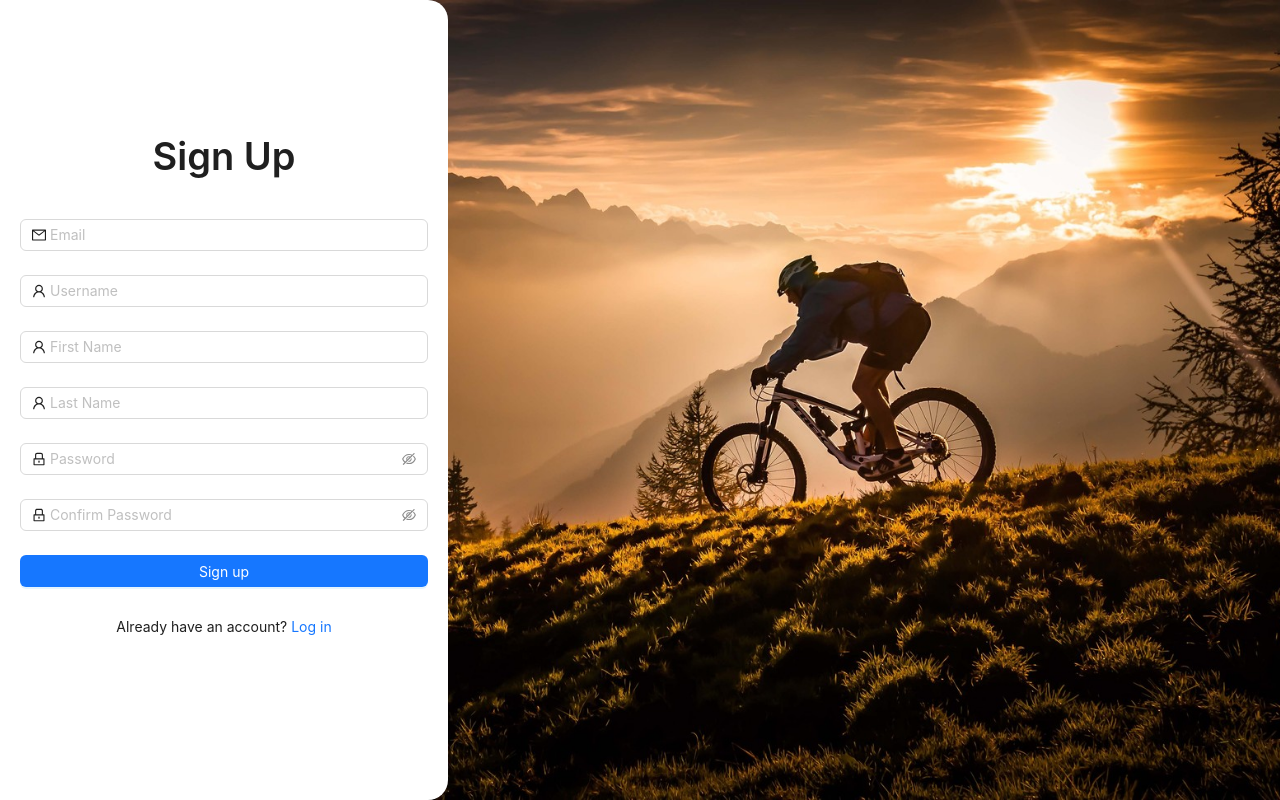
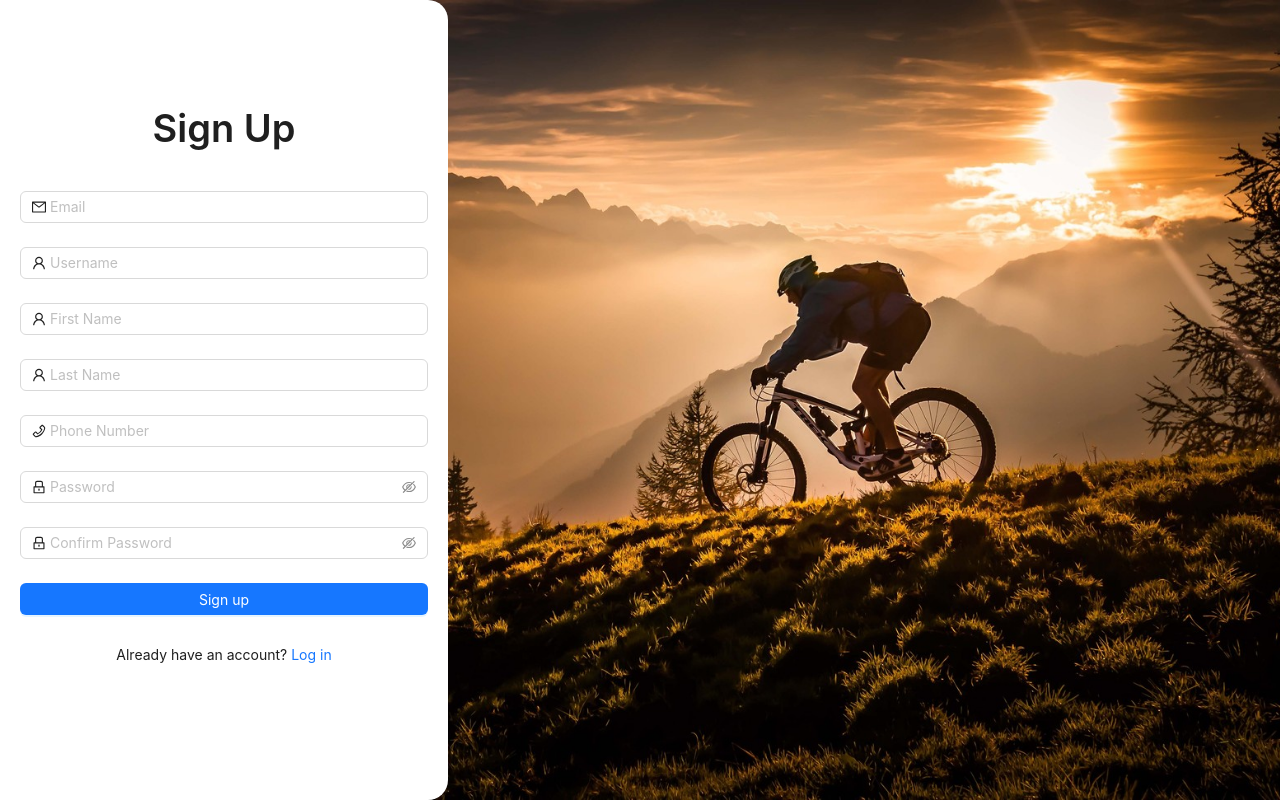
Before and after one commit to DvemerD/sport-swap, a React (Vite) app in the folder client/: page /signup in a window 1280 px wide. Built offline with nearby package versions, Linux system fonts and the light colour scheme; no server answers.

Commit message:
added userApi

```diff
--- a/client/src/components/logIn/LogIn.jsx
+++ b/client/src/components/logIn/LogIn.jsx
@@ -1,7 +1,7 @@
 import { useEffect } from "react";
 import { useDispatch } from "react-redux";
 import { setSession } from "../../redux/slices/authSlice";
-import { useNavigate } from 'react-router-dom';
+import { useNavigate } from "react-router-dom";
 import { setHideHeader } from "../../redux/slices/headerSlice";
 import { LockOutlined, MailOutlined, UserOutlined } from "@ant-design/icons";
 import { Button, Form, Input, message } from "antd";
@@ -10,7 +10,6 @@ import { Link } from "react-router-dom";
 import { useLoginMutation } from "../../redux/api/authApi";
 
 import "./login.scss";
-
 
 const Login = () => {
   const [login, { isLoading, isError, error }] = useLoginMutation();
@@ -28,7 +27,7 @@ const Login = () => {
   useEffect(() => {
     if (isError) {
       messageApi.open({
-        type: 'error',
+        type: "error",
         content: `Status: ${error.status}. ${error.data.detail}`,
       });
     }
@@ -42,7 +41,7 @@ const Login = () => {
             token: res.data.access,
           })
         );
-        navigate("/")
+        navigate("/");
       })
       .catch((err) => {
         console.log(err);
@@ -68,14 +67,14 @@ const Login = () => {
           rules={[
             {
               required: true,
-              message: "Please input your Username!",
+              message: "Please input your username or email!",
             },
           ]}
           hasFeedback
         >
           <Input
             prefix={<UserOutlined className="site-form-item-icon" />}
-            placeholder="Username"
+            placeholder="Username or Email"
           />
         </Form.Item>
         <Form.Item
--- a/client/src/components/productInfo/ProductInfo.jsx
+++ b/client/src/components/productInfo/ProductInfo.jsx
@@ -55,7 +55,7 @@ const ProductInfo = ({ data, open, setOpen }) => {
     <>
       <Drawer
         className="drawer"
-        title="Drawer with extra actions"
+        title={data.title}
         placement="right"
         width={620}
         onClose={onClose}
@@ -90,6 +90,8 @@ const ProductInfo = ({ data, open, setOpen }) => {
                 </div>
               ))}
             </Carousel>
+            <p style={{padding: "10px 0 "}}>Description:</p>
+            <p style={{paddingBottom: "15px"}}>{data.description}</p>
             <Form
               className="drawer__space"
               layout="vertical"
--- a/client/src/components/productItem/ProductItem.jsx
+++ b/client/src/components/productItem/ProductItem.jsx
@@ -14,13 +14,13 @@ const ProductItem = ({ data }) => {
             <img
               alt={`image ${data.title}`}
               src={data.image[0].url}
-              style={{ maxHeight: "240px", objectFit: "cover" }}
+              style={{ height: "240px", objectFit: "cover" }}
             />
           }
           onClick={() => setOpen(true)}
         >
           <Card.Meta title={data.title} description={`Price: ${data.price}$`} />
-          <p>User: {data.username}</p>
+          <p>User: {data.user.username}</p>
           <p>Location: {data.location_product.location}</p>
         </Card>
       </Col>
--- a/client/src/components/signUp/SignUp.jsx
+++ b/client/src/components/signUp/SignUp.jsx
@@ -2,10 +2,16 @@ import { useSignupMutation } from "../../redux/api/authApi";
 import { useEffect } from "react";
 import { useDispatch } from "react-redux";
 import { setHideHeader } from "../../redux/slices/headerSlice";
-import { LockOutlined, MailOutlined, UserOutlined } from "@ant-design/icons";
+import {
+  LockOutlined,
+  MailOutlined,
+  PhoneOutlined,
+  UserOutlined,
+} from "@ant-design/icons";
 import { Button, Form, Input, message } from "antd";
 import Title from "antd/es/typography/Title";
 import { Link, useNavigate } from "react-router-dom";
+import { setSession } from "../../redux/slices/authSlice";
 
 import "./signup.scss";
 
@@ -36,9 +42,18 @@ const Signup = () => {
   }, [isError, error, messageApi]);
 
   const onFinish = (values) => {
-    signup(values).then((res) => {
-      navigate("/login");
-    });
+    signup(values)
+      .then((res) => {
+        dispatch(
+          setSession({
+            token: res.data.access,
+          })
+        );
+        navigate("/");
+      })
+      .catch((err) => {
+        console.log(err);
+      });
   };
 
   return (
@@ -120,6 +135,21 @@ const Signup = () => {
           />
         </Form.Item>
         <Form.Item
+          name="phone_number"
+          rules={[
+            {
+              required: true,
+              message: "Please input your Phone Number!",
+            },
+          ]}
+          hasFeedback
+        >
+          <Input
+            prefix={<PhoneOutlined className="site-form-item-icon" />}
+            placeholder="Phone Number"
+          />
+        </Form.Item>
+        <Form.Item
           name="password"
           rules={[
             {
@@ -129,6 +159,11 @@ const Signup = () => {
             {
               min: 8,
               message: "Password must be at least 8 characters!",
+            },
+            {
+              pattern: /^(?=.*[a-z])(?=.*[A-Z])(?=.*\d).{8,}$/,
+              message:
+                "The password must contain an uppercase letter, a lowercase letter and a number!",
             },
           ]}
           hasFeedback
--- a/client/src/pages/profilePage/ProfilePage.jsx
+++ b/client/src/pages/profilePage/ProfilePage.jsx
@@ -58,11 +58,12 @@ const ProfilePage = () => {
           layout="vertical"
           initialValues={{
             remember: true,
-            pricing: [],
+            pricing: "",
             description: "",
             images: "",
             title: "",
             category: "",
+            location: "",
           }}
           onFinish={(values) => {
             const images = values.images.fileList.map(
@@ -88,7 +89,16 @@ const ProfilePage = () => {
               formData.append("image", value);
             }
 
-            createProduct(formData).unwrap();
+            createProduct(formData)
+              .then((res) => {
+                messageApi.open({
+                  type: "success",
+                  content: "Product created successfully!",
+                });
+              })
+              .catch((err) => {
+                console.log(err);
+              });
           }}
         >
           <Title level={2} className="equipment__title">
--- a/client/src/redux/api/productApi.js
+++ b/client/src/redux/api/productApi.js
@@ -29,17 +29,12 @@ export const productApi = createApi({
       query: () => "get_city/",
       providesTags: ["Location"],
     }),
-    getUser: builder.query({
-      query: () => "current_user/",
-    }),
   }),
 });
 
 export const {
   useCreateProductMutation,
   useGetProductsQuery,
-  // useGetSearchProductsMutation,
   useGetCategoryQuery,
   useGetLocationQuery,
-  useGetUserQuery,
 } = productApi;
--- /dev/null
+++ b/client/src/redux/api/userApi.js
@@ -0,0 +1,17 @@
+import { createApi, fetchBaseQuery } from "@reduxjs/toolkit/query/react";
+
+export const userApi = createApi({
+  reducerPath: "user",
+  baseQuery: fetchBaseQuery({
+    baseUrl: `${import.meta.env.VITE_SERVER_URL}`,
+  }),
+  endpoints: (builder) => ({
+    getUser: builder.query({
+      query: () => "current_user/",
+    }),
+  }),
+});
+
+export const {
+  useGetUserQuery,
+} = userApi;
--- a/client/src/redux/store.js
+++ b/client/src/redux/store.js
@@ -4,6 +4,7 @@ import header from "./slices/headerSlice";
 import products from "./slices/productsSlice";
 import { authApi } from "./api/authApi";
 import { productApi } from "./api/productApi";
+import { userApi } from "./api/userApi";
 
 export const store = configureStore({
   reducer: {
@@ -12,6 +13,7 @@ export const store = configureStore({
     products,
     [authApi.reducerPath]: authApi.reducer,
     [productApi.reducerPath]: productApi.reducer,
+    [userApi.reducerPath]: userApi.reducer,
   },
   middleware: (getDefaultMiddleware) =>
     getDefaultMiddleware().concat(
```
